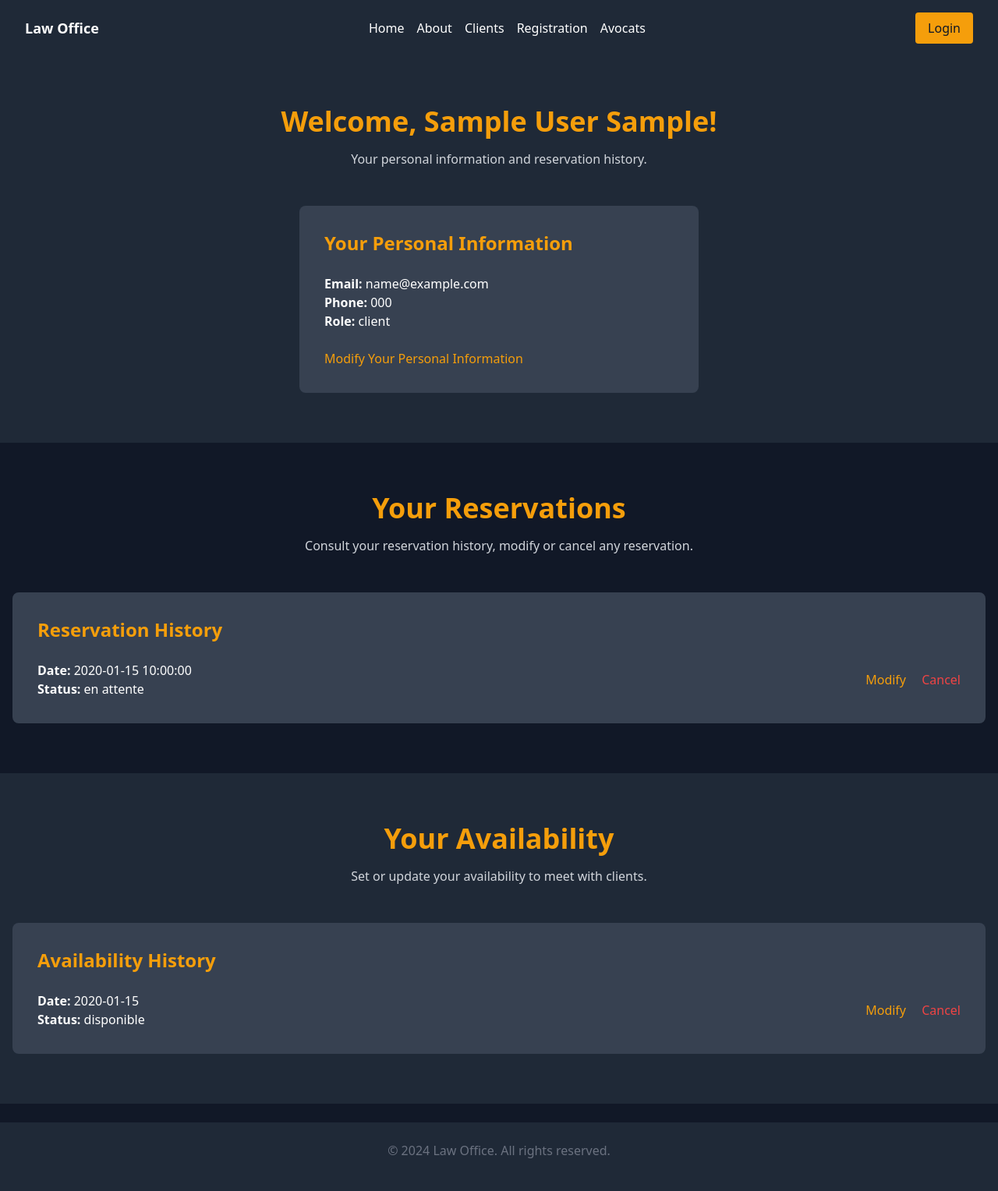
After one commit to hichamoubaha/AvocatConnect-Plateforme-de-R-servation-de-Consultations-Juridiques, a PHP site: page /avocat_dashboard.php in a window 1280 px wide. The commit adds this page. Shown: the whole page at 78% size. Run offline with PHP 8.4, Linux system fonts and the light colour scheme; the visitor is signed in with stand-in values (Sample User, id 1); tables that the repository leaves empty hold one stand-in row (values such as "Sample post").

Commit message:
connect the code with my database and work on display the cilents info when he or she made log in

```diff
--- a/conception/script.sql
+++ b/conception/script.sql
@@ -10,7 +10,7 @@ CREATE TABLE Users (
     prenom VARCHAR(50) NOT NULL,
     Email VARCHAR(100) NOT NULL UNIQUE,
     telephone VARCHAR(15) NOT NULL,
-    password VARCHAR(50) NOT NULL,
+    password VARCHAR(255) NOT NULL,
     role ENUM('client', 'avocat') NOT NULL
 );
 
--- /dev/null
+++ b/views/avocat_dashboard.php
@@ -0,0 +1,150 @@
+<?php
+session_start();
+include('db.php');
+
+// Check if the user is logged in and has the 'avocat' role
+if ($_SESSION['role'] != 'avocat') {
+    header("Location: login.php");
+    exit();
+}
+
+// Get avocat reservations
+$sql = "SELECT * FROM Reservations WHERE user_ID = " . $_SESSION['user_id'];
+$reservations = mysqli_query($conn, $sql);
+
+// Get avocat availability
+$sql_availability = "SELECT * FROM Disponibilites WHERE user_ID = " . $_SESSION['user_id'];
+$availability = mysqli_query($conn, $sql_availability);
+
+// Get the avocat's information
+$user_id = $_SESSION['user_id'];
+$user_sql = "SELECT * FROM Users WHERE User_ID = '$user_id'";
+$user_result = mysqli_query($conn, $user_sql);
+$user_info = mysqli_fetch_assoc($user_result);
+
+mysqli_close($conn);
+?>
+
+<!DOCTYPE html>
+<html lang="en">
+<head>
+    <meta charset="UTF-8">
+    <meta name="viewport" content="width=device-width, initial-scale=1.0">
+    <title>Avocat Dashboard - Law Office</title>
+    <link href="https://cdn.jsdelivr.net/npm/tailwindcss@2.2.19/dist/tailwind.min.css" rel="stylesheet">
+</head>
+<body class="bg-gray-900 text-white">
+
+<!-- Navigation -->
+<nav class="flex justify-between items-center py-4 px-8 bg-gray-800">
+    <div class="text-lg font-bold">Law Office</div>
+    <ul class="flex space-x-4">
+        <li><a href="../views/index.php" class="hover:text-gray-400">Home</a></li>
+        <li><a href="#about-section" class="hover:text-gray-400">About</a></li>
+        <li><a href="../views/client_dashboard.php" class="hover:text-gray-400">Clients</a></li>
+        <li><a href="../views/regestration.php" class="hover:text-gray-400">Registration</a></li>
+        <li><a href="../views/avocat_dashboard.php" class="hover:text-gray-400">Avocats</a></li>
+    </ul>
+    <a href="../views/login.php" class="bg-yellow-500 text-gray-900 px-4 py-2 rounded">Login</a>
+</nav>
+
+<!-- User Info Section -->
+<section class="py-16 bg-gray-800">
+    <div class="container mx-auto px-4">
+        <div class="text-center mb-12">
+            <h2 class="text-4xl font-bold text-yellow-500">Welcome, <?php echo htmlspecialchars($user_info['nom'] . ' ' . $user_info['prenom']); ?>!</h2>
+            <p class="mt-4 text-gray-300">Your personal information and reservation history.</p>
+        </div>
+
+        <div class="max-w-lg mx-auto bg-gray-700 p-8 rounded-lg">
+            <h3 class="text-2xl font-bold text-yellow-500 mb-6">Your Personal Information</h3>
+            <p><strong>Email:</strong> <?php echo htmlspecialchars($user_info['Email']); ?></p>
+            <p><strong>Phone:</strong> <?php echo htmlspecialchars($user_info['telephone']); ?></p>
+            <p><strong>Role:</strong> <?php echo htmlspecialchars($user_info['role']); ?></p>
+
+            <!-- Modify Personal Info -->
+            <div class="mt-6">
+                <a href="modify_user.php" class="text-yellow-500 hover:text-yellow-400">Modify Your Personal Information</a>
+            </div>
+        </div>
+    </div>
+</section>
+
+<!-- Reservations Section -->
+<section class="py-16 bg-gray-900">
+    <div class="container mx-auto px-4">
+        <div class="text-center mb-12">
+            <h2 class="text-4xl font-bold text-yellow-500">Your Reservations</h2>
+            <p class="mt-4 text-gray-300">Consult your reservation history, modify or cancel any reservation.</p>
+        </div>
+
+        <div class="bg-gray-700 p-8 rounded-lg">
+            <?php if (mysqli_num_rows($reservations) > 0): ?>
+                <h3 class="text-2xl font-bold text-yellow-500 mb-6">Reservation History</h3>
+                <ul class="space-y-4">
+                    <?php while ($reservation = mysqli_fetch_assoc($reservations)) { ?>
+                        <li class="flex justify-between items-center">
+                            <div>
+                                <p><strong>Date:</strong> <?php echo htmlspecialchars($reservation['reservation_date']); ?></p>
+                                <p><strong>Status:</strong> <?php echo htmlspecialchars($reservation['statut']); ?></p>
+                            </div>
+                            <div class="space-x-4">
+                                <a href="modify_reservation.php?id=<?php echo $reservation['reservation_ID']; ?>" class="text-yellow-500 hover:text-yellow-400">Modify</a>
+                                <a href="cancel_reservation.php?id=<?php echo $reservation['reservation_ID']; ?>" class="text-red-500 hover:text-red-400">Cancel</a>
+                            </div>
+                        </li>
+                    <?php } ?>
+                </ul>
+            <?php else: ?>
+                <p class="text-gray-300">You have no reservations at the moment.</p>
+            <?php endif; ?>
+        </div>
+    </div>
+</section>
+
+<!-- Availability Section -->
+<section class="py-16 bg-gray-800">
+    <div class="container mx-auto px-4">
+        <div class="text-center mb-12">
+            <h2 class="text-4xl font-bold text-yellow-500">Your Availability</h2>
+            <p class="mt-4 text-gray-300">Set or update your availability to meet with clients.</p>
+        </div>
+
+        <div class="bg-gray-700 p-8 rounded-lg">
+            <?php if (mysqli_num_rows($availability) > 0): ?>
+                <h3 class="text-2xl font-bold text-yellow-500 mb-6">Availability History</h3>
+                <ul class="space-y-4">
+                    <?php while ($avail = mysqli_fetch_assoc($availability)) { ?>
+                        <li class="flex justify-between items-center">
+                            <div>
+                                <p><strong>Date:</strong> <?php echo htmlspecialchars($avail['disponibilite_date']); ?></p>
+                                <p><strong>Status:</strong> <?php echo htmlspecialchars($avail['statut']); ?></p>
+                            </div>
+                            <div class="space-x-4">
+                                <a href="modify_availability.php?id=<?php echo $avail['disponibilite_ID']; ?>" class="text-yellow-500 hover:text-yellow-400">Modify</a>
+                                <a href="cancel_availability.php?id=<?php echo $avail['disponibilite_ID']; ?>" class="text-red-500 hover:text-red-400">Cancel</a>
+                            </div>
+                        </li>
+                    <?php } ?>
+                </ul>
+            <?php else: ?>
+                <p class="text-gray-300">You have no availability set at the moment.</p>
+            <?php endif; ?>
+        </div>
+    </div>
+</section>
+
+<!-- Footer -->
+<footer class="bg-gray-800 py-6 mt-6">
+    <div class="container mx-auto text-center">
+        <p class="text-gray-500">&copy; 2024 Law Office. All rights reserved.</p>
+        <div class="flex justify-center space-x-4 mt-4">
+            <a href="#" class="text-gray-500 hover:text-white"><i class="fab fa-facebook-f"></i></a>
+            <a href="#" class="text-gray-500 hover:text-white"><i class="fab fa-twitter"></i></a>
+            <a href="#" class="text-gray-500 hover:text-white"><i class="fab fa-instagram"></i></a>
+        </div>
+    </div>
+</footer>
+
+</body>
+</html>
--- /dev/null
+++ b/views/db.php
@@ -0,0 +1,14 @@
+<?php
+$host = 'localhost'; // or your database host
+$dbname = 'avocat_connect';
+$username = 'root'; // replace with your database username
+$password = ''; // replace with your database password
+
+// Create connection
+$conn = mysqli_connect($host, $username, $password, $dbname);
+
+// Check connection
+if (!$conn) {
+    die("Connection failed: " . mysqli_connect_error());
+}
+?>
--- a/views/index.php
+++ b/views/index.php
@@ -15,8 +15,9 @@
         <ul class="flex space-x-4">
             <li><a href="../views/index.php" class="hover:text-gray-400">Home</a></li>
             <li><a href="#about-section" class="hover:text-gray-400">About</a></li>
-            <li><a href="../views/reservation.php" class="hover:text-gray-400">reservation</a></li>
-            <li><a href="../views/regestration.php" class="hover:text-gray-400">regestration</a></li>
+            <li><a href="../views/client_dashboard.php" class="hover:text-gray-400">Clients</a></li>
+            <li><a href="../views/regestration.php" class="hover:text-gray-400">Registration</a></li>
+            <li><a href="../views/avocat_dashboard.php" class="hover:text-gray-400">Avocats</a></li>
         </ul>
         <a href="../views/login.php" class="bg-yellow-500 text-gray-900 px-4 py-2 rounded">Login</a>
     </nav>
```
Also changed, not shown: views/client_dashboard.php (added, +118 -0 lines), views/login.php (+54 -31 lines), views/regestration.php (+77 -39 lines), views/reservation.php (deleted, +0 -73 lines).
